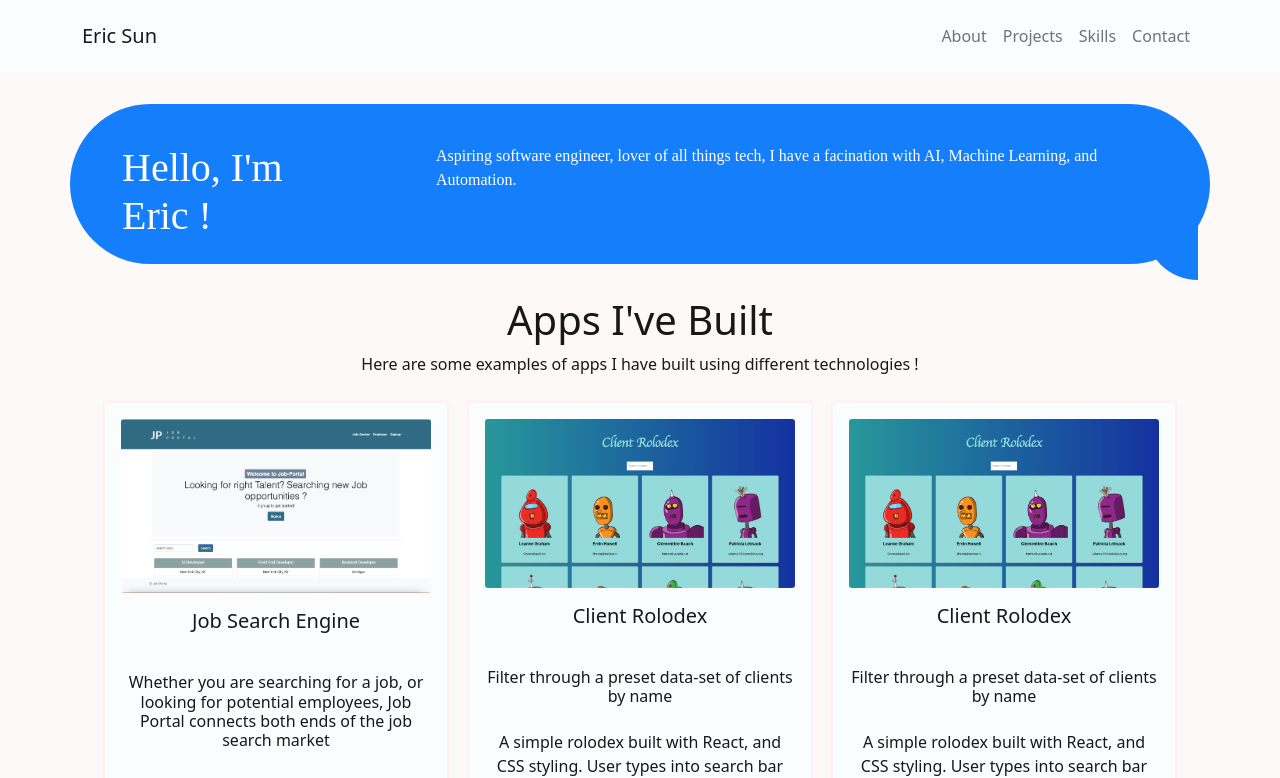
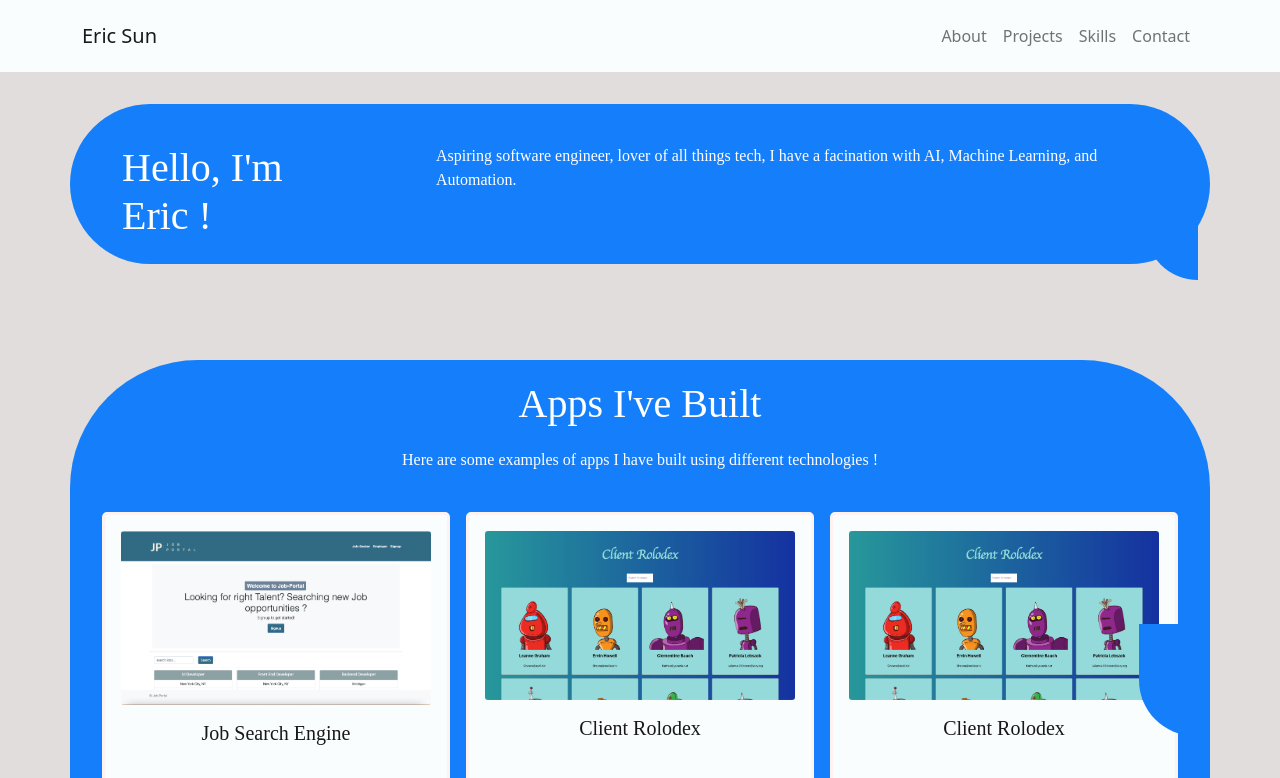
Before and after one commit to Esun94/Portfolio, a React (Create React App) app: page / in a window 1280 px wide. Shown: the top 778 px of the page. Built offline with nearby package versions, Linux system fonts and the light colour scheme.

Commit message:
saving projectsTail container for imessage bubble

```diff
--- a/src/App.css
+++ b/src/App.css
@@ -1,5 +1,6 @@
 .app-container {
-  background-color: #FDF9F9;
+  /* background-color: #FDF9F9;  */
+  background-color: #E1DDDD;
   color: #191818;
 }
 
@@ -12,6 +13,17 @@
   top: 1em;
   border-bottom-left-radius: 6em;
   border-top-right-radius: 5em;
+}
+
+.projects-tail {
+  position: sticky;
+  width: 3.5em;
+  height: 7em;
+  left: 89%;
+  bottom: 8%;
+  /* margin: 0; */
+  background-color: #147efb;
+  border-bottom-left-radius: 6em;
 }
 
 .about-me {
@@ -38,9 +50,34 @@ h1.about-me-greeting {
   background-color: #F9FDFD;
 }
 
+.main-project-container {
+  min-height: 43em;
+  /* max-height: auto; */
+  margin-top: 6em;
+  /* margin-bottom: 5em; */
+  background-color: #147efb;
+  border-radius: 8em;
+}
+
+h1.projects-intro {
+  margin: .5em;
+}
+
+p.projects-desc {
+  margin-bottom: 2em;
+}
+
+.project-section-header {
+  color: white;
+  font-family: 'SF Pro';
+  display: flex;
+  flex-direction: column;
+  justify-content: center;
+  align-items: center;
+}
 
 .project-container {
-  /* font-family: 'SF Pro'; */
+  font-family: 'SF Pro';
   display: flex;
   flex-direction: column;
   margin: .5em;
@@ -62,6 +99,7 @@ h1.about-me-greeting {
 }
 
 .projects-card-container {
+  margin-bottom: 1em;
   display: flex;
   flex-direction: row;
   flex-wrap: wrap;
--- a/src/assets/data.js
+++ b/src/assets/data.js
@@ -36,5 +36,6 @@ export const skills = [
     'Express',
     'jQuery',
     'SQL',
-    'MySQL'
+    'MySQL',
+    // 'Python'
 ];
--- a/src/components/Projects.js
+++ b/src/components/Projects.js
@@ -7,13 +7,13 @@ import 'bootstrap/dist/css/bootstrap.min.css';
 function Projects() {
   return (
     <Container className="main-project-container " id="projects">
-      <Container className="project-section-header text-center ">
-        <h1>Apps I've Built</h1>
-        <p>Here are some examples of apps I have built using different technologies !</p>
+      <Container className="project-section-header">
+        <h1 className="projects-intro">Apps I've Built</h1>
+        <p className="projects-desc">Here are some examples of apps I have built using different technologies !</p>
       </Container>
       <Container className="projects-card-container">
         {projects.map((project) => (
-          <Card.Body className="project-container" col-md-3 mx-1 my-2>
+          <Card.Body className="project-container" >
             <Card.Img className="mb-3" src={project.image}></Card.Img>
             <Card.Title className="text-center mb-4">{project.title}</Card.Title>
             <Card.Subtitle className="text-center mt-3">{project.subtitle}</Card.Subtitle>
@@ -25,6 +25,8 @@ function Projects() {
           </Card.Body>
         ))}
       </Container>
+      <Container className="projects-tail">
+      </Container>
     </Container>
   )
 }
```
